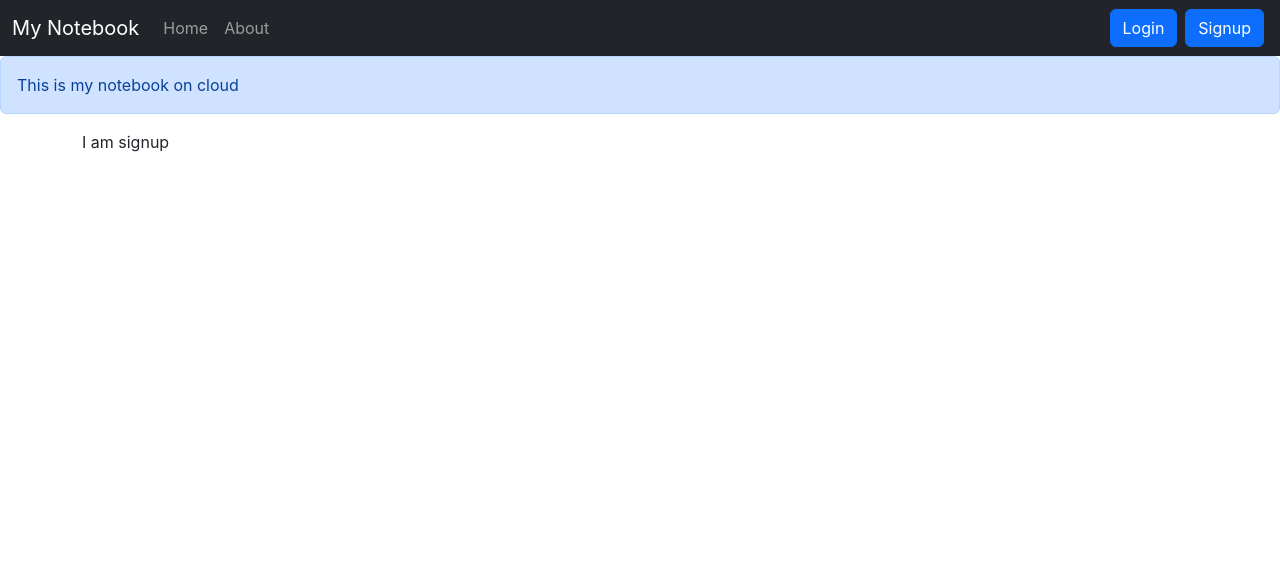
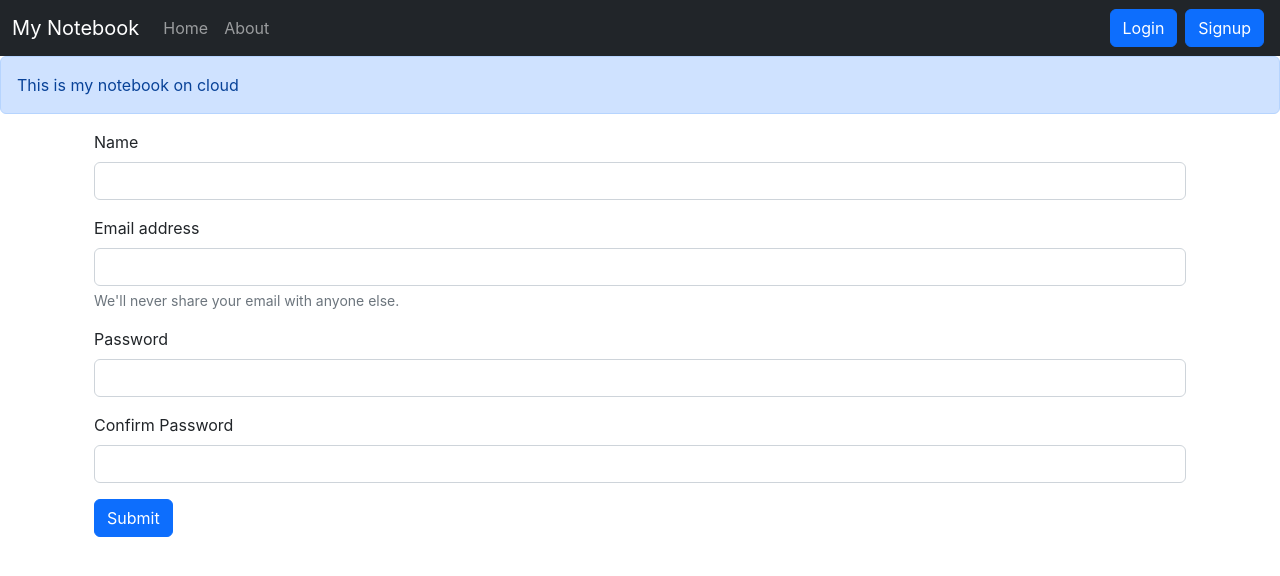
Before and after one commit to Punit9349/i-notebook, a React (Create React App) app: page /signup in a window 1280 px wide. Shown: the top 576 px of the page. Built offline with nearby package versions, Linux system fonts and the light colour scheme.

Commit message:
adding signup functionality

```diff
--- a/src/Components/Signup.js
+++ b/src/Components/Signup.js
@@ -1,9 +1,63 @@
 import React from 'react'
+import { useState } from 'react'
+import{useNavigate} from 'react-router-dom'
 
 const Signup = () => {
+  const host= "http://localhost:5000"
+  const [credentials, setcredentials] = useState({name: "" , email: "", password:"", cpassword:""})
+  let navigate= useNavigate();
+
+  const handleSubmit= async(e)=>{
+      const {name , email , password}=credentials;
+      e.preventDefault();
+      const response = await fetch(`${host}/api/auth/createuser`, {
+          method: 'POST',
+
+          headers: {
+            "Content-Type": "application/json"
+          },
+
+          body: JSON.stringify({name, email , password})
+        });
+
+        const json= await response.json();
+        console.log(json);
+        if(json.success){
+          // save the auth token and redirect
+          localStorage.setItem('token', json.authToken);
+          navigate("/");
+        } else{
+          alert("Invalid Credentials");
+        }
+
+      }
+
+      const onChange=(e)=>{
+        setcredentials({...credentials,[e.target.name]: e.target.value})
+      }
+
   return (
-    <div>
-        I am signup
+    <div className='container'>
+        <form onSubmit={handleSubmit}>
+            <div className="mb-3">
+              <label htmlFor="name" className="form-label">Name</label>
+              <input type="text" className="form-control" id="name" name="name" onChange={onChange} aria-describedby="emailHelp"/>
+            </div>
+            <div className="mb-3">
+              <label htmlFor="email" className="form-label">Email address</label>
+              <input type="email" className="form-control" id="email" name="email" onChange={onChange} aria-describedby="emailHelp"/>
+              <div id="emailHelp" className="form-text">We'll never share your email with anyone else.</div>
+            </div>
+            <div className="mb-3">
+              <label htmlFor="password" className="form-label">Password</label>
+              <input type="password" className="form-control" id="password" name="password" onChange={onChange} minLength={5} required/>
+            </div>
+            <div className="mb-3">
+              <label htmlFor="cpassword" className="form-label">Confirm Password</label>
+              <input type="password" className="form-control" id="cpassword" name="cpassword" onChange={onChange} minLength={5} required/>
+            </div>
+            <button type="submit" className="btn btn-primary">Submit</button>
+        </form>
     </div>
   )
 }
```
Also changed, not shown: 1 other file (tests, documents, lock files or other folders).
